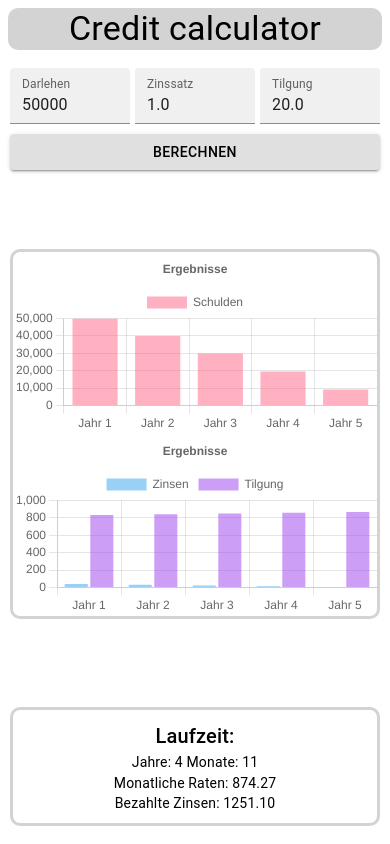
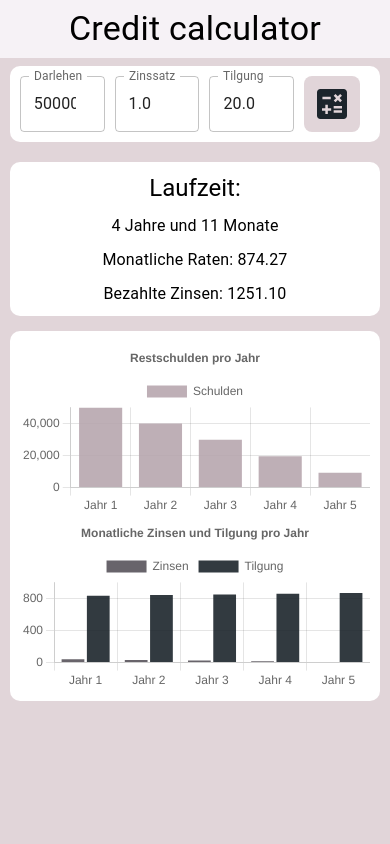
Before and after one commit to TrueTaco/CreditCalculator, a React (Create React App) app in the folder client/: page / in a window 390 px wide. Built offline with nearby package versions, Linux system fonts and the light colour scheme.

Commit message:
Change design for pc and mobile

```diff
--- a/client/package.json
+++ b/client/package.json
@@ -5,6 +5,7 @@
   "dependencies": {
     "@emotion/react": "^11.9.0",
     "@emotion/styled": "^11.8.1",
+    "@mui/icons-material": "^5.8.4",
     "@mui/material": "^5.8.2",
     "@mui/styled-engine-sc": "^5.7.0",
     "@mui/styles": "^5.7.0",
@@ -29,7 +30,6 @@
     "build": "react-scripts build",
     "test": "react-scripts test",
     "eject": "react-scripts eject"
-
   },
   "eslintConfig": {
     "extends": [
--- a/client/src/GlobalStyle.ts
+++ b/client/src/GlobalStyle.ts
@@ -9,6 +9,9 @@ const GlobalStyle = createGlobalStyle`
         box-sizing: border-box;
         font-family: "Roboto", sans-serif;
    }
+   body{
+      background-color: #E1D5D9
+   }
    `;
 
 export default GlobalStyle;
--- a/client/src/components/Charts.tsx
+++ b/client/src/components/Charts.tsx
@@ -23,26 +23,17 @@ ChartJS.register(
 );
 
 const styles = {
-    root_mobile: {
-        display:"flex",
-        flexDirection:"column",
-        width: "95%",
-        margin:"auto",
-        borderStyle:"solid",
-        borderRadius: "10px",
-        borderColor:"lightgrey",
-        //marginTop:"10px"
-    },
-    root_pc: {
-        display:"flex",
-        justifyContent:"space-evenly",
-        width: "40%",
-
-    },
-    chart: {
+    chart_pc: {
+        padding:"10px",
+        width:"50%",
         backgroundColor: "white",
         borderRadius: "10px",
-        margin:"10px"
+    },
+    chart_mobile: {
+        padding:"10px",
+        width:"100%",
+        backgroundColor: "white",
+        borderRadius: "10px",
     },
 };
 
@@ -64,7 +55,17 @@ const Charts: React.FC<Props> = ({schuldenArray,zinsArray,tilgungsArray,labels }
         plugins: {
             title: {
                 display: true,
-                text: 'Ergebnisse',
+                text: 'Restschulden pro Jahr',
+            },
+        },
+        responsive: true,
+    };
+
+    const options2 = {
+        plugins: {
+            title: {
+                display: true,
+                text: 'Monatliche Zinsen und Tilgung pro Jahr',
             },
         },
         responsive: true,
@@ -76,7 +77,7 @@ const Charts: React.FC<Props> = ({schuldenArray,zinsArray,tilgungsArray,labels }
             {
                 label:"Schulden",
                 data: schuldenArray,
-                backgroundColor: 'rgba(255, 99, 132, 0.5)',
+                backgroundColor: 'rgb(183, 167, 174, 0.9)',
             }
         ]
     };
@@ -86,21 +87,21 @@ const Charts: React.FC<Props> = ({schuldenArray,zinsArray,tilgungsArray,labels }
             {
                 label: 'Zinsen',
                 data: zinsArray,
-                backgroundColor: 'rgba(53, 162, 235, 0.5)',
+                backgroundColor: 'rgb(88, 84, 91, 0.9)',
             },
             {
                 label: 'Tilgung',
                 data: tilgungsArray,
-                backgroundColor: 'rgba(153, 62, 235, 0.5)',
+                backgroundColor: 'rgb(28, 37, 44, 0.9)',
             }
         ]
     };
 
     return (
-        <Box sx={matches ? styles.root_pc : styles.root_mobile}>
-            <Bar  options={options} data={dataSchulden} />
-            <Bar  options={options} data={dataZinsenTilgung} />
-        </Box>
+            <Box sx={matches ? styles.chart_pc : styles.chart_mobile}>
+                <Bar  options={options} data={dataSchulden} />
+                <Bar  options={options2} data={dataZinsenTilgung} />
+            </Box>
     );
 };
 
--- a/client/src/components/Control.tsx
+++ b/client/src/components/Control.tsx
@@ -1,21 +1,18 @@
 import { makeStyles } from "@mui/styles";
 import {Box, TextField} from "@mui/material";
 
-const useStyles = makeStyles({
+const styles = {
     root: {
-        display:"flex",
+        display: "flex",
         flexDirection:"row",
-        justifyContent:"space-evenly",
-        borderRadius: "10px",
-        margin:"10px",
-        gap:"5px",
-        backgroundColor: "white"
+        gap:"10px",
+        color:"#FFA566"
     },
     textfield:{
-        backgroundColor: "white",
-        color:"white"
+        gap:"19px",
+        color:"#FFA566"
     }
-});
+};
 
 interface Props {
     setDarlehen: (amount:number) => void;
@@ -24,7 +21,7 @@ interface Props {
 }
 
 const Control: React.FC<Props> = ({setDarlehen,setZins,setTilgung}) => {
-    const classes = useStyles();
+
 
     const handleDarlehen = (event: React.ChangeEvent<{ value: unknown }>) => {
         if (event.target.value as number) {
@@ -45,10 +42,10 @@ const Control: React.FC<Props> = ({setDarlehen,setZins,setTilgung}) => {
     };
 
     return (
-        <Box className={classes.root}>
-            <TextField  className={classes.textfield} type="number" defaultValue="50000" label="Darlehen" variant="filled"  onChange={handleDarlehen}/>
-            <TextField  className={classes.textfield} type="number" defaultValue="1.0" label="Zinssatz" variant="filled" onChange={handleZins}/>
-            <TextField  className={classes.textfield} type="number" defaultValue="20.0" label="Tilgung" variant="filled" onChange={handleTilgung}/>
+        <Box sx={styles.root}>
+            <TextField sx={styles.textfield} color='primary' type="number" defaultValue="50000" label="Darlehen" variant="outlined"  onChange={handleDarlehen}/>
+            <TextField sx={styles.textfield} color='primary' type="number" defaultValue="1.0" label="Zinssatz" variant="outlined" onChange={handleZins}/>
+            <TextField sx={styles.textfield} color='primary' type="number" defaultValue="20.0" label="Tilgung" variant="outlined" onChange={handleTilgung}/>
         </Box>
     );
 };
--- a/client/src/components/Header.tsx
+++ b/client/src/components/Header.tsx
@@ -6,11 +6,15 @@ import useMediaQuery from "@mui/material/useMediaQuery";
 const styles = {
     root_pc: {
         margin:"8px",
+        paddingTop:"20px"
     },
     root_mobile: {
-        backgroundColor:"lightgrey",
-        borderRadius: "10px",
-        margin:"8px",
+        backgroundColor:"#F6F2F6",
+        padding:"8px",
+        width:"100%",
+        marginBottom:"8px",
+        top:0,
+
     },
 };
 
--- a/client/src/components/Info.tsx
+++ b/client/src/components/Info.tsx
@@ -1,20 +1,35 @@
 import { makeStyles } from "@mui/styles";
 import {Box, Typography} from "@mui/material";
+import { useTheme } from "@mui/material/styles";
+import useMediaQuery from "@mui/material/useMediaQuery";
 
-const useStyles = makeStyles({
-    root: {
+const styles = {
+    root_pc: {
         display:"flex",
-        flexDirection:"column",
+        flexDirection:"row",
         justifyContent:"space-evenly",
+        alignItems:"center",
         backgroundColor: "white",
         margin:"10px",
         padding:"10px",
-        borderStyle:"solid",
         borderRadius: "10px",
-        borderColor:"lightgrey",
-        marginTop:"10px"
+        marginTop:"10px",
+        gap:"10px",
+        width:"50%"
+    },
+    root_mobile: {
+      display:"flex",
+      flexDirection:"column",
+      justifyContent:"space-evenly",
+      alignItems:"center",
+      backgroundColor: "white",
+      padding:"10px",
+      borderRadius: "10px",
+      marginTop:"10px",
+      gap:"10px",
+      width: "100%",
     }
-});
+};
 
 interface Props {
     laufzeitMonate: number;
@@ -23,14 +38,15 @@ interface Props {
 }
 
 const Info: React.FC<Props> = ({laufzeitMonate, bezahlteZinsen, monatlicheRaten }) => {
-    const classes = useStyles();
+  const theme = useTheme();
+  const matches = useMediaQuery(theme.breakpoints.up("sm"));
 
     return (
-            <Box className={classes.root}>
-                <Typography variant={"h6"} align={"center"}>Laufzeit:</Typography>
-                <Typography variant={"body2"} align={"center"}> Jahre: {Math.trunc(laufzeitMonate/12)} Monate: {laufzeitMonate%12}</Typography>
-                <Typography variant={"body2"} align={"center"}>Monatliche Raten: {monatlicheRaten.toFixed(2)}</Typography>
-                <Typography variant={"body2"} align={"center"}>Bezahlte Zinsen: {bezahlteZinsen.toFixed(2)}</Typography>
+            <Box sx={matches ? styles.root_pc : styles.root_mobile}>
+                <Typography variant={"h5"} align={"center"}>Laufzeit:</Typography>
+                <Typography variant={"body1"} align={"center"}> {Math.trunc(laufzeitMonate/12)}  Jahre und {laufzeitMonate%12} Monate </Typography>
+                <Typography variant={"body1"} align={"center"}>Monatliche Raten: {monatlicheRaten.toFixed(2)}</Typography>
+                <Typography variant={"body1"} align={"center"}>Bezahlte Zinsen: {bezahlteZinsen.toFixed(2)}</Typography>
             </Box>
     );
 };
--- a/client/src/components/Main.tsx
+++ b/client/src/components/Main.tsx
@@ -1,7 +1,9 @@
 import { useTheme } from '@mui/material/styles';
 import {useEffect, useState} from "react";
 import useMediaQuery from '@mui/material/useMediaQuery';
-import {Box, Button} from "@mui/material";
+import { Box, Button, IconButton } from "@mui/material";
+// @ts-ignore
+import CalculateIcon from '@mui/icons-material/Calculate';
 
 import Info from "./Info";
 import Header from "./Header";
@@ -13,25 +15,74 @@ const styles = {
         display:"flex",
         flexDirection:"column",
         justifyContent:"space-around",
-        width: "100%",
-        height: "99vh",
-        backgroundColor:"white",
-        margin:"auto",
+        alignItems:"center",
+        backgroundColor:"#E1D5D9",
     },
     root_pc: {
-        margin:"auto",
         display:"flex",
         flexDirection:"column",
         alignItems:"center",
         justifyContent:"space-evenly",
         width: "100%",
-        height: "100vh",
         backgroundColor:"white",
     },
     button:{
         marginLeft:"10px",
-        marginRight:"10px"
-    }
+        marginRight:"10px",
+        height:"100%",
+        borderRadius: "8px",
+        color:"#1C252C",
+        backgroundColor:"#E1D5D9",
+        '&:hover': {
+            backgroundColor: '#B7A7AE',
+            color: '#1C252C',
+        },
+    },
+    control_mobile:{
+        display:"flex",
+        flexDirection:"row",
+        justifyContent:"center",
+        alignItems: "center",
+        padding:"10px",
+        position: "sticky",
+        backgroundColor:"white",
+        borderRadius:"10px",
+        width:"95%"
+    },
+    control_pc:{
+        paddingTop:"15px",
+        position: "sticky",
+        top: "0",
+        backgroundColor:"white",
+        width: "100%",
+        display:"flex",
+        flexDirection:"row",
+        justifyContent:"center",
+        alignItems: "center",
+        paddingBottom:"15px",
+    },
+    charts:{
+        height:"100%",
+        backgroundColor:"white",
+    },
+    chart_mobile: {
+        display:"flex",
+        flexDirection:"column",
+        borderRadius: "10px",
+        padding:"10px",
+        width: "100%",
+        gap:"15px"
+    },
+    chart_pc: {
+        padding:"20px",
+        display:"flex",
+        flexDirection:"column",
+        justifyContent: "center",
+        alignItems: "center",
+        width: "100%",
+        backgroundColor: "#E1D5D9"
+    },
+
 
 };
 
@@ -128,10 +179,18 @@ const Main: React.FC<Props> = ({ text = "Click" }) => {
     return (
         <Box sx={matches ? styles.root_pc : styles.root_mobile}>
             <Header></Header>
-            <Control setDarlehen={setDarlehen} setZins={setZins} setTilgung={setTilgung}></Control>
-            <Button sx={styles.button} color={"inherit"} variant="contained" onClick={fillValueArray}>Berechnen</Button>
-            <Charts schuldenArray={schuldenArray} zinsArray={monatsZinsArray} tilgungsArray={monatsTilgungArray} labels={labels}></Charts>
-            <Info laufzeitMonate={endlaufzeitMonate} bezahlteZinsen={bezahlteZinsenGesamt} monatlicheRaten={monatlicheRaten}></Info>
+            <Box sx={matches ? styles.control_pc : styles.control_mobile}>
+                <Control setDarlehen={setDarlehen} setZins={setZins} setTilgung={setTilgung}></Control>
+                {/*<Button sx={styles.button} color={"inherit"} variant="contained" onClick={fillValueArray}>Berechnen</Button>*/}
+                <IconButton sx={styles.button} aria-label="calculate" onClick={fillValueArray}>
+                    <CalculateIcon sx={{ fontSize: 40 }}/>
+                </IconButton>
+            </Box>
+            <Box sx={matches ? styles.chart_pc : styles.chart_mobile}>
+                <Info laufzeitMonate={endlaufzeitMonate} bezahlteZinsen={bezahlteZinsenGesamt} monatlicheRaten={monatlicheRaten}></Info>
+                <Charts schuldenArray={schuldenArray} zinsArray={monatsZinsArray} tilgungsArray={monatsTilgungArray} labels={labels}></Charts>
+            </Box>
+
         </Box>
     );
 };
--- a/client/src/index.tsx
+++ b/client/src/index.tsx
@@ -8,13 +8,13 @@ import GlobalStyle from "./GlobalStyle";
 const theme = createTheme({
     palette: {
         primary: {
-            main: "#FFFFFF",
+            main: "#B7A7AE",
         },
         secondary: {
-            main: "#ff9800",
+            main: "#E38664",
         },
         background: {
-            default: "#FFFFFF",
+            default: "#E1D5D9",
         },
     },
 });
```
Also changed, not shown: 1 other file (tests, documents, lock files or other folders).
